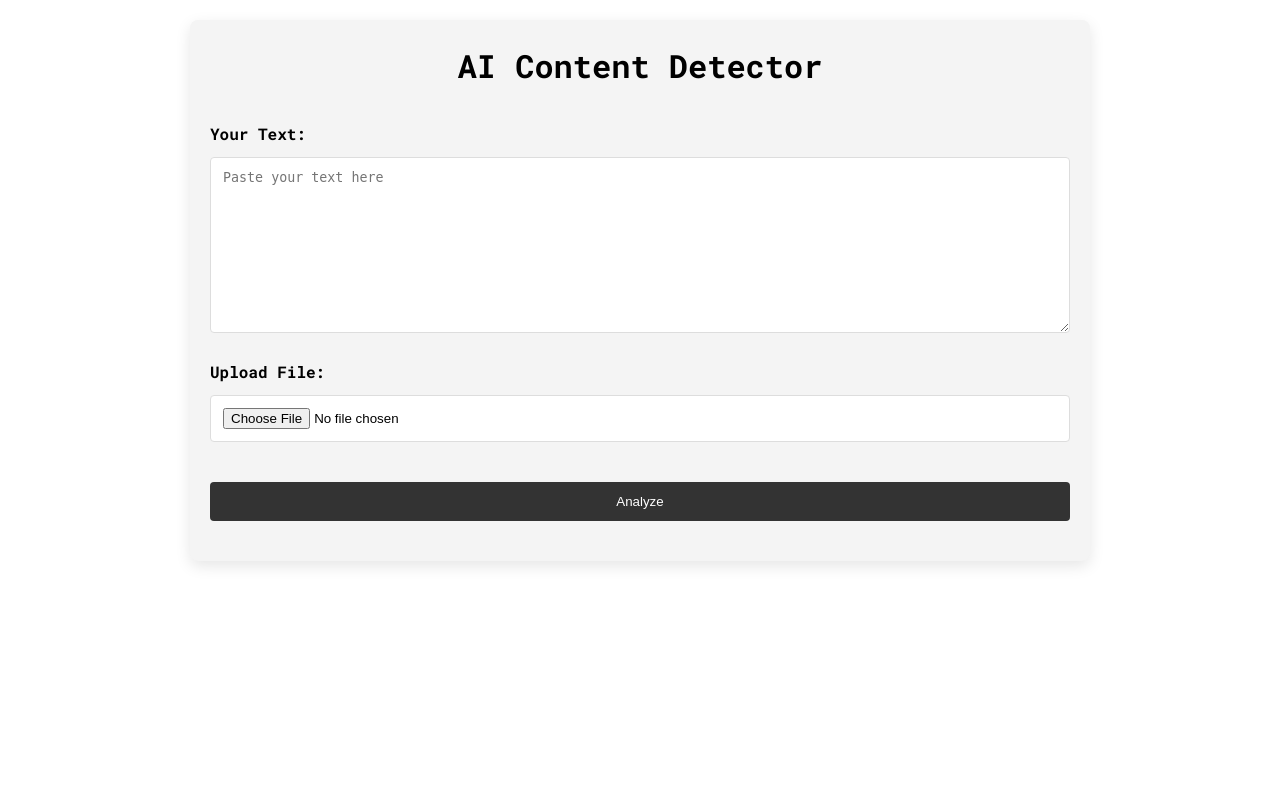
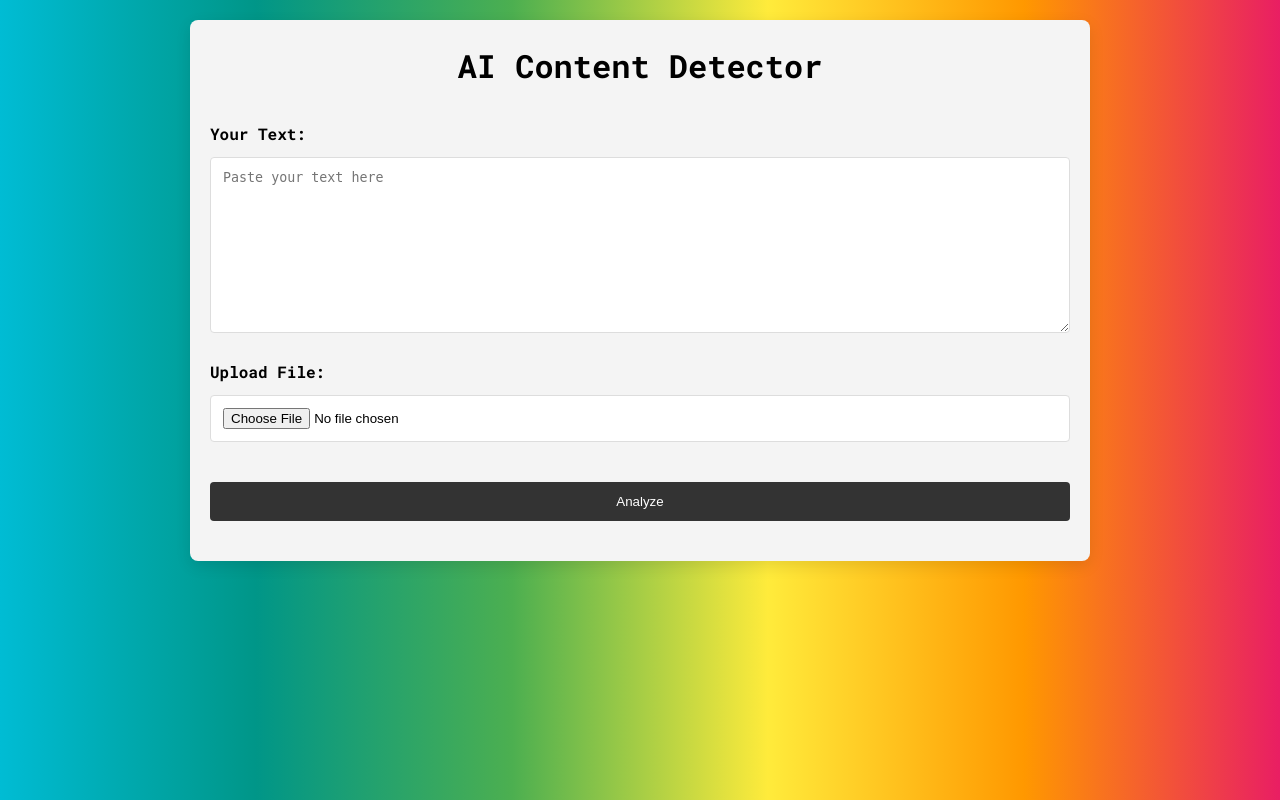
Before and after one commit to Muhammad-H-Arif/Ai-Text-detection, a Flask app: page / in a window 1280 px wide. Run offline with Flask 3, Linux system fonts and the light colour scheme.

Commit message:
Final update index.css

```diff
--- a/static/css/index.css
+++ b/static/css/index.css
@@ -25,10 +25,9 @@
     padding: 0;
     box-sizing: border-box;
 }
-
 body {
     font-family: 'Roboto Mono', monospace;
-    background-color: var(--background-color);
+    background: linear-gradient(to right, #00BCD4, #009688, #4CAF50, #FFEB3B, #FF9800, #E91E63);
     color: var(--text-color);
     line-height: 1.6;
     padding: 20px;
@@ -43,6 +42,8 @@ body {
     border-radius: 8px;
     box-shadow: 0 5px 15px rgba(0, 0, 0, 0.1);
 }
+
+
 
 h1 {
     text-align: center;
```
